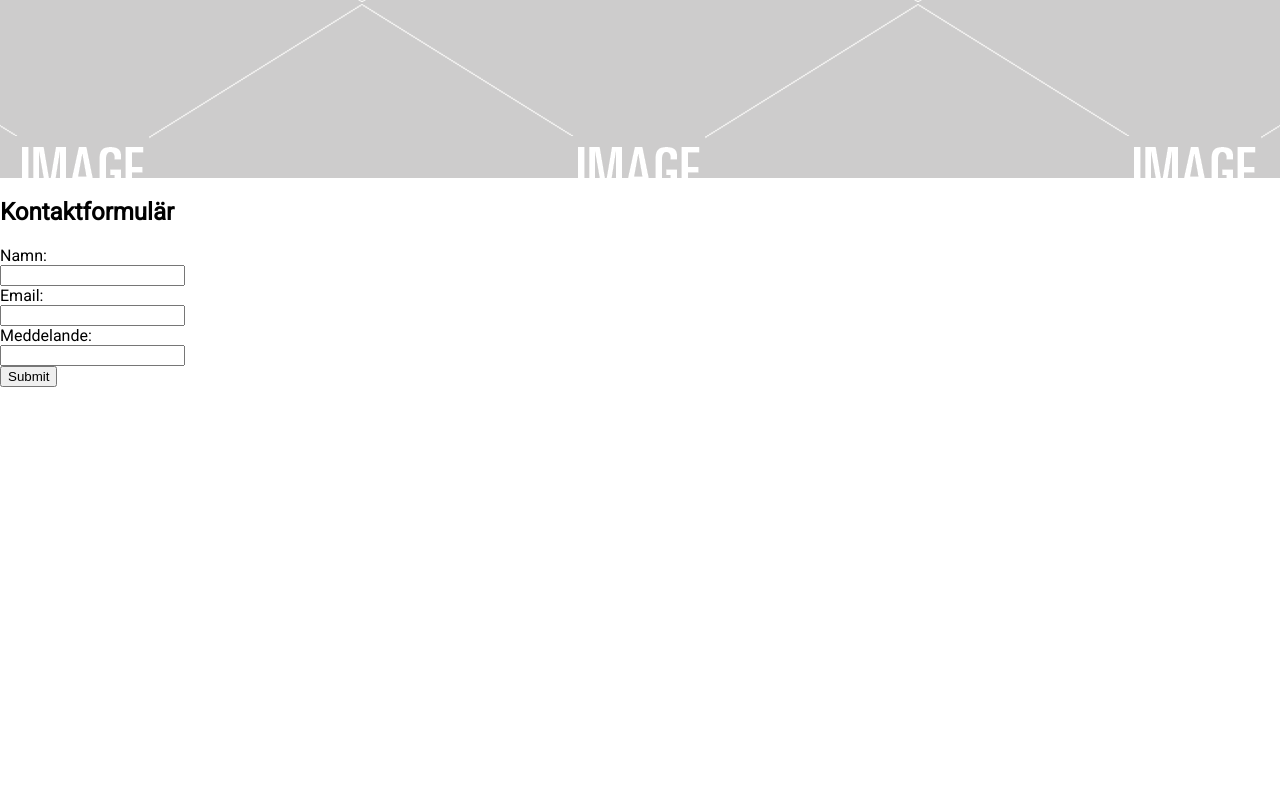
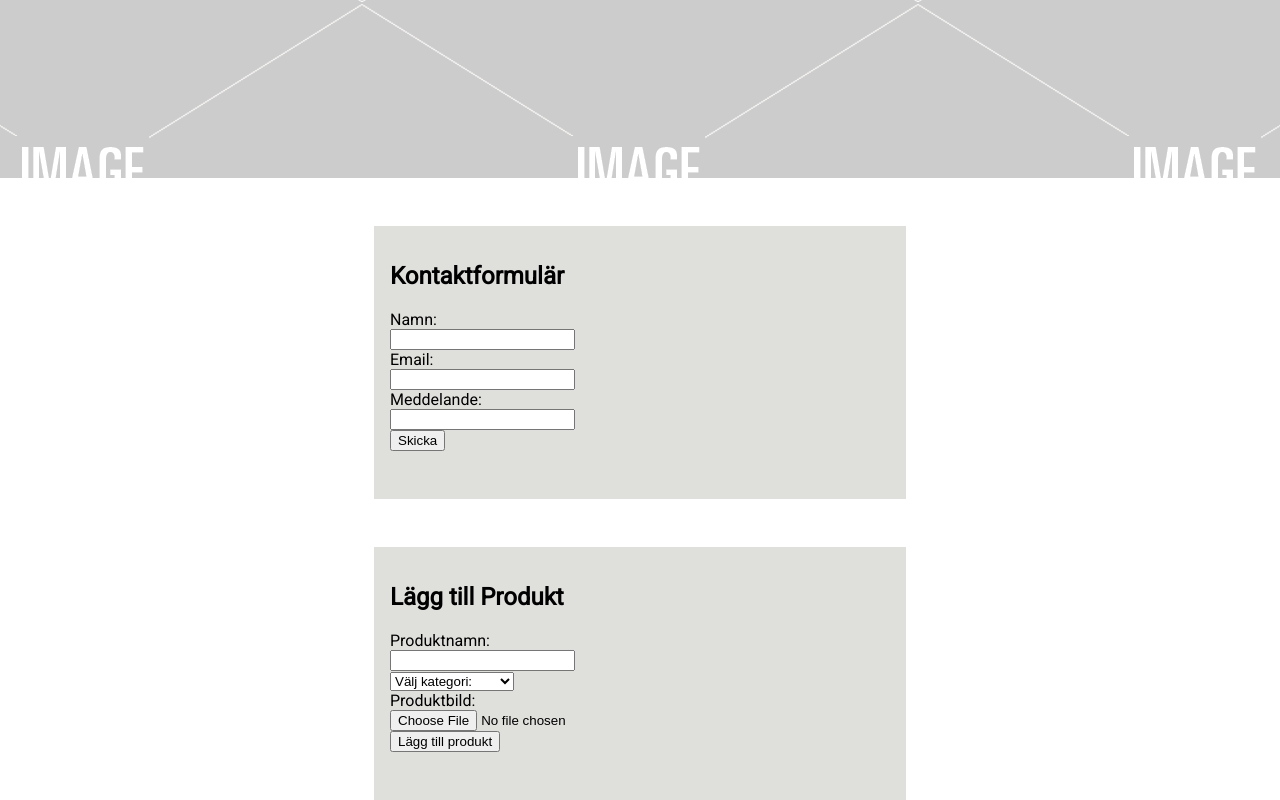
Before and after one commit to carolinmimmie/CoolFashion, a React (Create React App) app: page / in a window 1280 px wide. Shown: the part 522-1322 px from the top of the page. Before the commit the page ends 909 px from the top, so only its background shows below. Built offline with nearby package versions, Linux system fonts and the light colour scheme.

Commit message:
Grunden är lagd till form, visas upp i LangingPage

```diff
--- a/src/App.css
+++ b/src/App.css
@@ -35,6 +35,17 @@ body {
   margin-top: -0.5rem;
 }
 
+/* forms */
+.container-form {
+  background-color: rgb(223, 223, 220);
+  width: 500px;
+  margin: auto;
+  gap: 1rem;
+  margin-top: 3rem;
+  padding: 1rem;
+  padding-bottom: 3rem;
+}
+
 @media (max-width: 900px) {
   .logga {
   }
--- a/src/components/forms/ContactForm.tsx
+++ b/src/components/forms/ContactForm.tsx
@@ -1,3 +1,4 @@
+
 import React, { useState } from "react";
 //Interface for formdata
 interface IFormData {
@@ -22,13 +23,13 @@ const ContactForm = () => {
     event?.preventDefault();
   };
   return (
-    <div className="container">
+    <div className="container-form">
       <h2>Kontaktformulär</h2>
       <form className="form" onSubmit={handleSubmit}>
-        <div>
+        <div className="form-box">
           <label htmlFor="username">Namn:</label>
         </div>
-        <div>
+        <div className="form-box">
           <input
             type="text"
             id="username"
@@ -37,10 +38,10 @@ const ContactForm = () => {
             onChange={handleChange}
           />
         </div>
-        <div>
+        <div className="form-box">
           <label htmlFor="email">Email:</label>
         </div>
-        <div>
+        <div className="form-box">
           <input
             type="text"
             id="email"
@@ -49,10 +50,10 @@ const ContactForm = () => {
             onChange={handleChange}
           />
         </div>
-        <div>
+        <div className="form-box">
           <label htmlFor="text">Meddelande:</label>
         </div>
-        <div>
+        <div className="form-box">
           <input
             type="textarea"
             id="textfield"
@@ -62,8 +63,8 @@ const ContactForm = () => {
             onChange={handleChange}
           />
         </div>
-        <div>
-          <button type="submit">Submit </button>
+        <div className="form-box">
+          <button type="submit">Skicka </button>
         </div>
       </form>
     </div>
--- a/src/components/forms/CustomerForm.tsx
+++ b/src/components/forms/CustomerForm.tsx
@@ -1,11 +1,84 @@
-import React from 'react'
 
+import React, { useState } from "react";
+//Interface for formdata
+interface IFormData {
+  productname: string;
+  productcategory: string;
+  productimage: string;
+}
 const CustomerForm = () => {
-    return (
-        <div>
-
+  const [formData, setFormData] = useState<IFormData>({
+    //Satt mina use-state variablar till tomma som original
+    productname: "",
+    productcategory: "",
+    productimage: "",
+  });
+  //Känner av att något händer i input-fältet
+  const handleChange = (
+    event: React.ChangeEvent<HTMLInputElement | HTMLSelectElement>
+  ) => {
+    const { name } = event.target;
+    setFormData({ ...formData, [name]: event.target.value });
+  };
+  //Knappen i form
+  const handleSubmit = (event: React.FormEvent<HTMLFormElement>) => {
+    event?.preventDefault();
+  };
+  return (
+    <div className="container-form">
+      <h2>Lägg till Produkt</h2>
+      <form className="form" onSubmit={handleSubmit}>
+        <div className="form-box">
+          <label htmlFor="productname">Produktnamn:</label>
         </div>
-    )
-}
-
-export default CustomerForm
+        <div className="form-box">
+          <input
+            type="text"
+            id="productname"
+            name="productname"
+            value={formData.productname}
+            onChange={handleChange}
+          />
+        </div>
+        <div className="form-box">
+          <select
+            id="productcategory"
+            name="productcategory"
+            value={formData.productcategory}
+            onChange={handleChange}
+          >
+            <option value="">Välj kategori:</option>
+            <option value="Tröjor">Tröjor</option>
+            <option value="Toppar">Toppar</option>
+            <option value="Byxor">Byxor</option>
+            <option value="Jeans">Jeans</option>
+            <option value="Jackor">Jackor</option>
+            <option value="Skor">Skor</option>
+            <option value="Skjortor">Skjortor</option>
+            <option value="Shorts">Shorts</option>
+            <option value="Klänningar/Kjolar">Klänningar/Kjolar</option>
+            <option value="Kepsar/Mössor">Kepsar/Mössor</option>
+            <option value="Väskor">Väskor</option>
+            <option value="Accessoarer">Accessoarer</option>
+          </select>
+        </div>
+        <div className="form-box">
+          <label htmlFor="text">Produktbild:</label>
+        </div>
+        <div className="form-box">
+          <input
+            type="file"
+            id=" productimage"
+            name=" productimage"
+            value={formData.productimage}
+            onChange={handleChange}
+          />
+        </div>
+        <div className="form-box">
+          <button type="submit">Lägg till produkt</button>
+        </div>
+      </form>
+    </div>
+  );
+};
+export default CustomerForm;
--- a/src/components/landing-page/Landingpage.tsx
+++ b/src/components/landing-page/Landingpage.tsx
@@ -2,12 +2,14 @@ import React from "react";
 import Herolandingpage from "./Herolandingpage";
 import ProductPage from "../product-page/ProductPage";
 import ContactForm from "../forms/ContactForm";
+import CustomerForm from "../forms/CustomerForm";
 
 const Landingpage = () => {
   return (
     <div>
       <Herolandingpage></Herolandingpage>
       <ContactForm></ContactForm>
+      <CustomerForm></CustomerForm>
       {/* <ProductPage></ProductPage> */}
     </div>
   );
```
